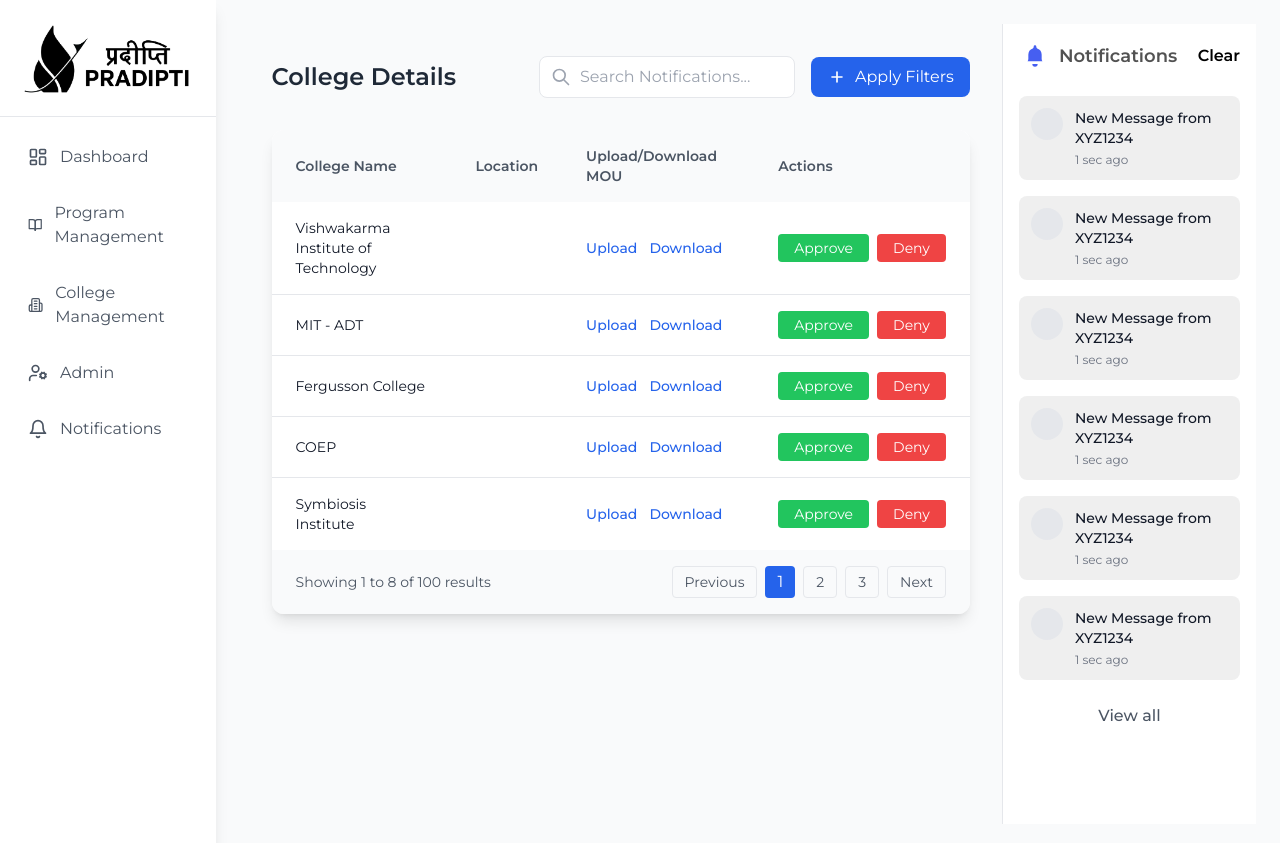
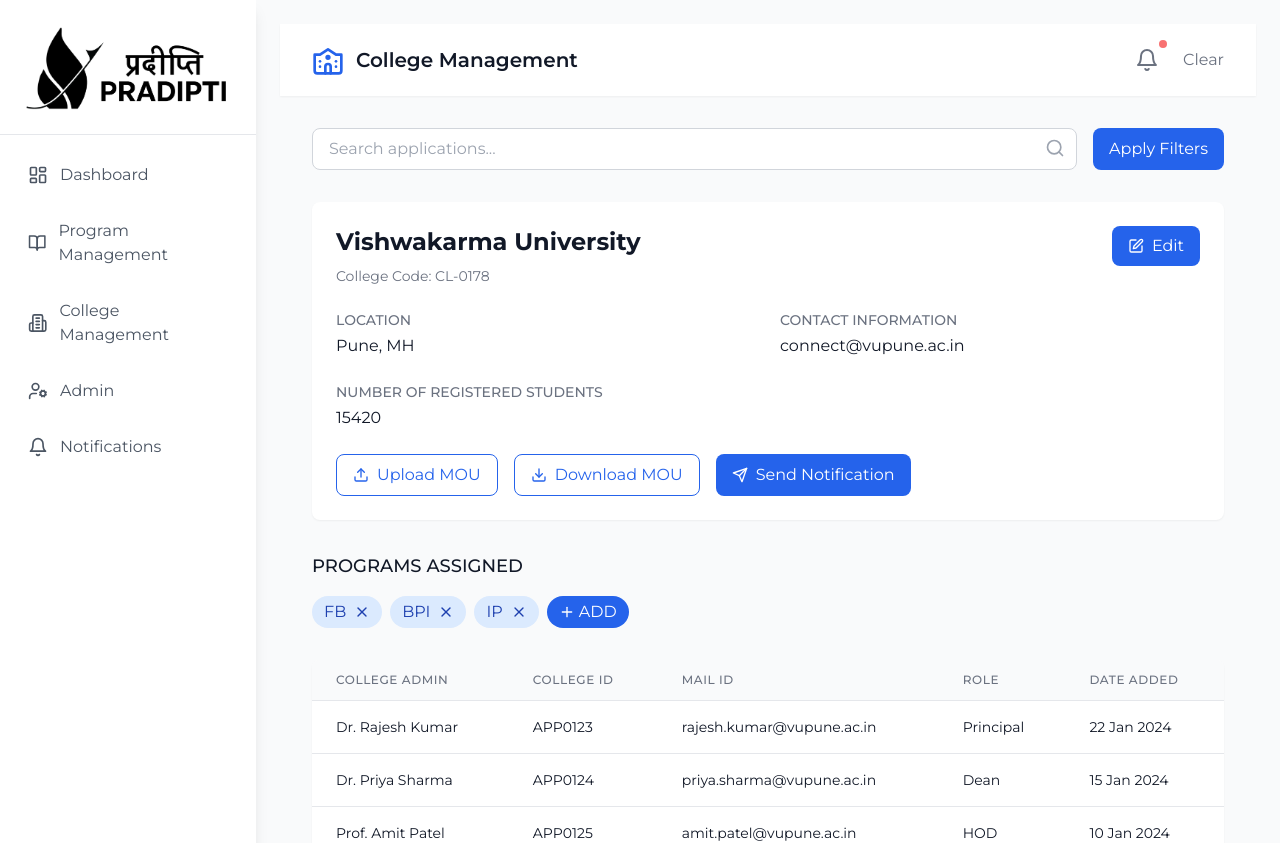
Before and after one commit to arya2004/Pradipti-Portal, a React (Vite) app in the folder client/: page /college-details in a window 1280 px wide. Shown: the top 843 px of the page. Built offline with nearby package versions, Linux system fonts and the light colour scheme.

Commit message:
retransforms college details as earlier was an extra design from design team, so new design for college details is rendered here

```diff
--- a/client/src/pages/CollegeDetails.jsx
+++ b/client/src/pages/CollegeDetails.jsx
@@ -1,161 +1,278 @@
-import React from "react";
-import Sidebar from "../components/Sidebar";
-import { useState, useEffect } from "react";
+import React, { useState, useEffect } from "react";
+import {
+  Bell,
+  Search,
+  Upload,
+  Send,
+  X,
+  Plus,
+  School2,
+  Download,
+  Edit,
+} from "lucide-react";
 import { api } from "../api/mockData";
-import LatestNotification from "../components/LatestNotfication";
 
 export function CollegeDetails() {
-  const [colleges, setColleges] = useState([]);
+  const [searchTerm, setSearchTerm] = useState("");
+  const [college, setCollege] = useState(null);
   const [loading, setLoading] = useState(true);
-  const [error, setError] = useState(null);
+  const [notifications, setNotifications] = useState([]);
+
   useEffect(() => {
-    const fetchDashboardData = async () => {
+    const fetchCollege = async () => {
       try {
-        setLoading(true);
-        const [collegesData] = await Promise.all([api.fetchColleges()]);
-
-        setColleges(collegesData);
+        const data = await api.getCollege("CL-0178");
+        setCollege(data);
       } catch (error) {
-        console.error("Error fetching dashboard data:", error);
-        setError("Failed to load dashboard data. Please try again later.");
+        console.error("Error fetching college data:", error);
       } finally {
         setLoading(false);
       }
     };
 
-    fetchDashboardData();
+    fetchCollege();
   }, []);
+
+  const removeProgram = async (code) => {
+    if (!college) return;
+    try {
+      const updatedPrograms = await api.removeProgram(college.id, code);
+      setCollege((prev) =>
+        prev ? { ...prev, programs: updatedPrograms } : null
+      );
+    } catch (error) {
+      console.error("Error removing program:", error);
+    }
+  };
+
+  const handleUploadMOU = async () => {
+    if (!college) return;
+    try {
+      await api.uploadMOU(college.id, null);
+      alert("MOU uploaded successfully");
+    } catch (error) {
+      console.error("Error uploading MOU:", error);
+    }
+  };
+
+  const handleDownloadMOU = async () => {
+    if (!college) return;
+    try {
+      await api.downloadMOU(college.id);
+      alert("MOU downloaded successfully");
+    } catch (error) {
+      console.error("Error downloading MOU:", error);
+    }
+  };
+
+  const handleSendNotification = async () => {
+    if (!college) return;
+    try {
+      const message = prompt("Enter notification message:");
+      if (message) {
+        await api.sendNotification(college.id, message);
+        alert("Notification sent successfully");
+      }
+    } catch (error) {
+      console.error("Error sending notification:", error);
+    }
+  };
+
+  if (loading) {
+    return (
+      <div className="min-h-screen flex items-center justify-center">
+        Loading...
+      </div>
+    );
+  }
+
+  if (!college) {
+    return (
+      <div className="min-h-screen flex items-center justify-center">
+        College not found
+      </div>
+    );
+  }
+
   return (
-    <div className="font-montserrat flex min-h-screen bg-gray-50">
-      <div className="flex-1 p-8">
-        <div className="flex justify-between items-center mb-8">
-          <h1 className="text-2xl font-semibold text-gray-800">
-            College Details
-          </h1>
-          <div className="flex items-center gap-4">
-            <div className="relative">
-              <svg
-                className="absolute left-3 top-1/2 -translate-y-1/2 w-5 h-5 text-gray-400"
-                fill="none"
-                stroke="currentColor"
-                viewBox="0 0 24 24"
-              >
-                <path
-                  strokeLinecap="round"
-                  strokeLinejoin="round"
-                  strokeWidth="2"
-                  d="M21 21l-6-6m2-5a7 7 0 11-14 0 7 7 0 0114 0z"
-                />
-              </svg>
-              <input
-                type="text"
-                placeholder="Search Notifications..."
-                className="pl-10 pr-4 py-2 w-64 rounded-lg border border-gray-200 focus:outline-none focus:ring-2 focus:ring-blue-500"
-              />
+    <div className="min-h-screen bg-gray-50">
+      {/* Header */}
+      <header className="bg-white shadow-sm">
+        <div className="max-w-7xl mx-auto px-4 sm:px-6 lg:px-8 py-4 flex justify-between items-center">
+          <div className="flex items-center space-x-3">
+            <School2 className="h-8 w-8 text-blue-600" />
+            <h1 className="text-xl font-semibold text-gray-900">
+              College Management
+            </h1>
+          </div>
+          <div className="flex items-center space-x-4">
+            <button className="relative p-2">
+              <Bell className="h-6 w-6 text-gray-500" />
+              <span className="absolute top-0 right-0 block h-2 w-2 rounded-full bg-red-400 ring-2 ring-white" />
+            </button>
+            <button className="text-gray-500 hover:text-gray-700">Clear</button>
+          </div>
+        </div>
+      </header>
+
+      {/* Main Content */}
+      <main className="max-w-7xl mx-auto px-4 sm:px-6 lg:px-8 py-8">
+        {/* Search Bar */}
+        <div className="flex space-x-4 mb-8">
+          <div className="flex-1 relative">
+            <input
+              type="text"
+              className="w-full pl-4 pr-10 py-2 border border-gray-300 rounded-lg focus:ring-2 focus:ring-blue-500 focus:border-transparent"
+              placeholder="Search applications..."
+              value={searchTerm}
+              onChange={(e) => setSearchTerm(e.target.value)}
+            />
+            <Search className="absolute right-3 top-2.5 h-5 w-5 text-gray-400" />
+          </div>
+          <button className="px-4 py-2 bg-blue-600 text-white rounded-lg flex items-center space-x-2 hover:bg-blue-700">
+            <span>Apply Filters</span>
+          </button>
+        </div>
+
+        {/* University Card */}
+        <div className="bg-white rounded-lg shadow-sm p-6 mb-8">
+          <div className="flex justify-between items-start mb-6">
+            <div>
+              <h2 className="text-2xl font-bold text-gray-900 mb-2">
+                {college.name}
+              </h2>
+              <p className="text-sm text-gray-500">
+                College Code: {college.id}
+              </p>
             </div>
-            <button className="px-4 py-2 bg-blue-600 text-white rounded-lg flex items-center gap-2 hover:bg-blue-700 transition-colors">
-              <svg
-                className="w-5 h-5"
-                fill="none"
-                stroke="currentColor"
-                viewBox="0 0 24 24"
-              >
-                <path
-                  strokeLinecap="round"
-                  strokeLinejoin="round"
-                  strokeWidth="2"
-                  d="M12 6v6m0 0v6m0-6h6m-6 0H6"
-                />
-              </svg>
-              Apply Filters
+            <button className="px-4 py-2 bg-blue-600 text-white rounded-lg flex items-center space-x-2 hover:bg-blue-700">
+              <Edit className="h-4 w-4" />
+              <span>Edit</span>
+            </button>
+          </div>
+
+          <div className="grid grid-cols-1 md:grid-cols-2 gap-6 mb-6">
+            <div>
+              <h3 className="text-sm font-medium text-gray-500 mb-1">
+                LOCATION
+              </h3>
+              <p className="text-base text-gray-900">{college.location}</p>
+            </div>
+            <div>
+              <h3 className="text-sm font-medium text-gray-500 mb-1">
+                CONTACT INFORMATION
+              </h3>
+              <p className="text-base text-gray-900">{college.email}</p>
+            </div>
+          </div>
+
+          <div className="mb-6">
+            <h3 className="text-sm font-medium text-gray-500 mb-1">
+              NUMBER OF REGISTERED STUDENTS
+            </h3>
+            <p className="text-base text-gray-900">
+              {college.registeredStudents}
+            </p>
+          </div>
+
+          <div className="flex space-x-4">
+            <button
+              onClick={handleUploadMOU}
+              className="px-4 py-2 border border-blue-600 text-blue-600 rounded-lg flex items-center space-x-2 hover:bg-blue-50"
+            >
+              <Upload className="h-4 w-4" />
+              <span>Upload MOU</span>
+            </button>
+            <button
+              onClick={handleDownloadMOU}
+              className="px-4 py-2 border border-blue-600 text-blue-600 rounded-lg flex items-center space-x-2 hover:bg-blue-50"
+            >
+              <Download className="h-4 w-4" />
+              <span>Download MOU</span>
+            </button>
+            <button
+              onClick={handleSendNotification}
+              className="px-4 py-2 bg-blue-600 text-white rounded-lg flex items-center space-x-2 hover:bg-blue-700"
+            >
+              <Send className="h-4 w-4" />
+              <span>Send Notification</span>
             </button>
           </div>
         </div>
 
-        <div className="bg-white rounded-xl shadow-lg overflow-hidden">
-          <table className="w-full">
-            <thead>
-              <tr className="bg-gray-50">
-                <th className="px-6 py-4 text-left text-sm font-semibold text-gray-600">
-                  College Name
+        {/* Programs Section */}
+        <div className="mb-8">
+          <h3 className="text-lg font-medium text-gray-900 mb-4">
+            PROGRAMS ASSIGNED
+          </h3>
+          <div className="flex flex-wrap gap-2">
+            {college.programs.map((program) => (
+              <div
+                key={program.code}
+                className="flex items-center bg-blue-100 text-blue-800 px-3 py-1 rounded-full"
+              >
+                <span title={program.fullName}>{program.name}</span>
+                <button
+                  onClick={() => removeProgram(program.code)}
+                  className="ml-2 hover:text-blue-600"
+                >
+                  <X className="h-4 w-4" />
+                </button>
+              </div>
+            ))}
+            <button className="flex items-center space-x-1 px-3 py-1 bg-blue-600 text-white rounded-full hover:bg-blue-700">
+              <Plus className="h-4 w-4" />
+              <span>ADD</span>
+            </button>
+          </div>
+        </div>
+
+        {/* Admins Table */}
+        <div className="bg-white rounded-lg shadow-sm overflow-hidden">
+          <table className="min-w-full divide-y divide-gray-200">
+            <thead className="bg-gray-50">
+              <tr>
+                <th className="px-6 py-3 text-left text-xs font-medium text-gray-500 uppercase tracking-wider">
+                  College Admin
                 </th>
-                <th className="px-6 py-4 text-left text-sm font-semibold text-gray-600">
-                  Location
+                <th className="px-6 py-3 text-left text-xs font-medium text-gray-500 uppercase tracking-wider">
+                  College ID
                 </th>
-                <th className="px-6 py-4 text-left text-sm font-semibold text-gray-600">
-                  Upload/Download MOU
+                <th className="px-6 py-3 text-left text-xs font-medium text-gray-500 uppercase tracking-wider">
+                  Mail ID
                 </th>
-                <th className="px-6 py-4 text-left text-sm font-semibold text-gray-600">
-                  Actions
+                <th className="px-6 py-3 text-left text-xs font-medium text-gray-500 uppercase tracking-wider">
+                  Role
+                </th>
+                <th className="px-6 py-3 text-left text-xs font-medium text-gray-500 uppercase tracking-wider">
+                  Date Added
                 </th>
               </tr>
             </thead>
-            <tbody className=" font-montserrat divide-y divide-gray-200">
-              {colleges.map((college) => (
-                <tr key={college.id} className="hover:bg-gray-50">
-                  <td className="px-6 py-4">
-                    <div className="text-sm text-gray-900">{college.name}</div>
+            <tbody className="bg-white divide-y divide-gray-200">
+              {college.admins.map((admin, index) => (
+                <tr key={index}>
+                  <td className="px-6 py-4 whitespace-nowrap text-sm text-gray-900">
+                    {admin.name}
                   </td>
-                  <td className="px-6 py-4">
-                    <div className="text-sm text-gray-600">
-                      {college.location}
-                    </div>
+                  <td className="px-6 py-4 whitespace-nowrap text-sm text-gray-900">
+                    {admin.id}
                   </td>
-                  <td className="px-6 py-4">
-                    <div className="flex gap-3">
-                      <button
-                        className="text-blue-600 hover:text-blue-800 text-sm font-medium"
-                        onClick={() => api.uploadMOU(college.id)}
-                      >
-                        Upload
-                      </button>
-                      <button
-                        className="text-blue-600 hover:text-blue-800 text-sm font-medium"
-                        onClick={() => api.downloadMOU(college.id)}
-                      >
-                        Download
-                      </button>
-                    </div>
+                  <td className="px-6 py-4 whitespace-nowrap text-sm text-gray-900">
+                    {admin.email}
                   </td>
-                  <td className="px-6 py-4">
-                    <div className="flex gap-2">
-                      <button className="px-4 py-1 bg-green-500 text-white text-sm rounded hover:bg-green-600 transition-colors">
-                        Approve
-                      </button>
-                      <button className="px-4 py-1 bg-red-500 text-white text-sm rounded hover:bg-red-600 transition-colors">
-                        Deny
-                      </button>
-                    </div>
+                  <td className="px-6 py-4 whitespace-nowrap text-sm text-gray-900">
+                    {admin.role}
+                  </td>
+                  <td className="px-6 py-4 whitespace-nowrap text-sm text-gray-900">
+                    {admin.dateAdded}
                   </td>
                 </tr>
               ))}
             </tbody>
           </table>
-          <div className="font-montserrat flex items-center justify-between px-6 py-4 bg-gray-50">
-            <div className="text-sm text-gray-600">
-              Showing 1 to 8 of 100 results
-            </div>
-            <div className="flex gap-2">
-              <button className="px-3 py-1 border rounded text-sm text-gray-600 hover:bg-gray-100">
-                Previous
-              </button>
-              <button className="px-3 py-1 bg-blue-600 text-white rounded">
-                1
-              </button>
-              <button className="px-3 py-1 border rounded text-sm text-gray-600 hover:bg-gray-100">
-                2
-              </button>
-              <button className="px-3 py-1 border rounded text-sm text-gray-600 hover:bg-gray-100">
-                3
-              </button>
-              <button className="px-3 py-1 border rounded text-sm text-gray-600 hover:bg-gray-100">
-                Next
-              </button>
-            </div>
-          </div>
         </div>
-      </div>
-      <LatestNotification />
+      </main>
     </div>
   );
 }
```
